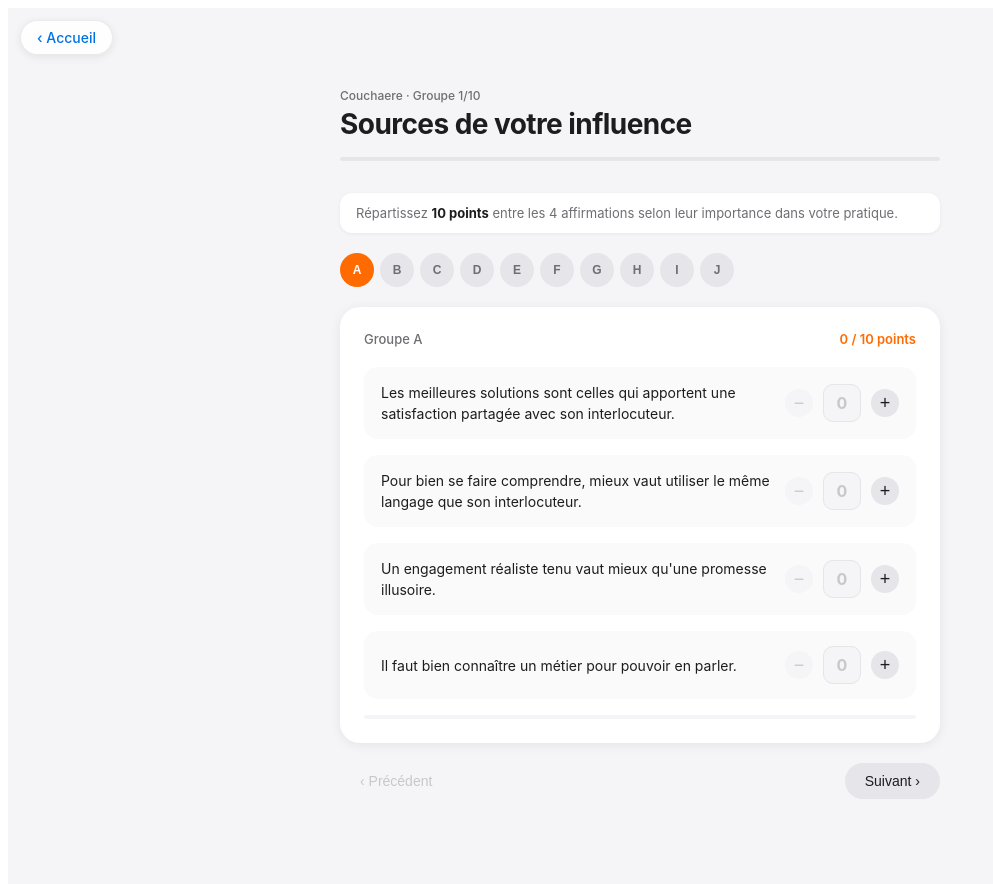
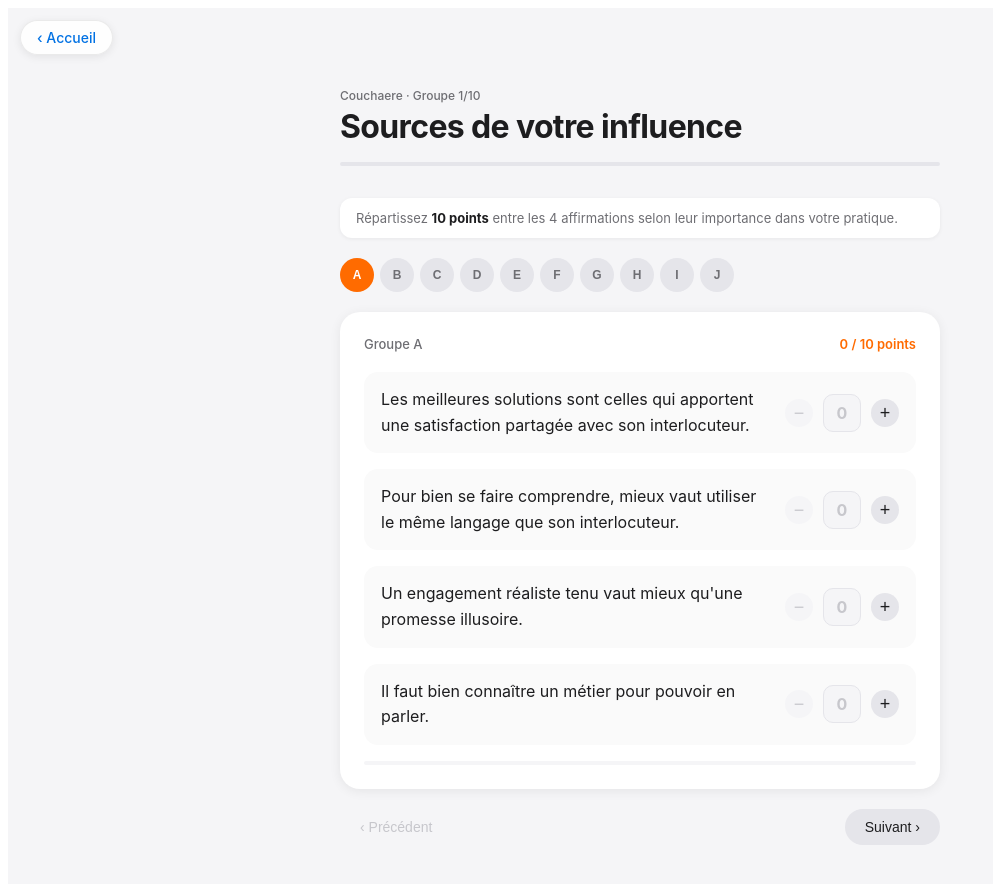
Before and after one commit to dimecon-web/questionnaires-management, a React (Create React App) app: page /sources-influence in a window 1280 px wide. Shown: the top 884 px of the page, without its empty margins (0-993 px from the left). Built offline with nearby package versions, Linux system fonts and the light colour scheme.

Commit message:
larger text + smoother transitions

```diff
--- a/src/SourcesInfluence.jsx
+++ b/src/SourcesInfluence.jsx
@@ -112,9 +112,9 @@ export default function SourcesInfluence() {
 
         <div style={{ marginBottom: 32 }}>
           <div style={{ fontSize: 12, color: "#6e6e73", fontWeight: 500, marginBottom: 4 }}>Couchaere · Groupe {currentGroupe + 1}/{groupes.length}</div>
-          <h1 style={{ fontSize: 28, fontWeight: 700, color: "#1d1d1f", margin: "0 0 16px", letterSpacing: "-0.02em" }}>Sources de votre influence</h1>
+          <h1 style={{ fontSize: 32, fontWeight: 700, color: "#1d1d1f", margin: "0 0 16px", letterSpacing: "-0.02em" }}>Sources de votre influence</h1>
           <div style={{ height: 4, background: "#e5e5ea", borderRadius: 2, overflow: "hidden" }}>
-            <div style={{ height: "100%", width: `${progress}%`, background: "#ff6b00", borderRadius: 2, transition: "width 0.4s ease" }} />
+            <div style={{ height: "100%", width: `${progress}%`, background: "#ff6b00", borderRadius: 2, transition: "width 0.5s cubic-bezier(0.4,0,0.2,1)" }} />
           </div>
         </div>
 
@@ -158,7 +158,7 @@ export default function SourcesInfluence() {
                       background: val > 0 ? "#f5f5f7" : "#fafafa",
                       border: val > 0 ? "1.5px solid #e5e5ea" : "1.5px solid transparent",
                     }}>
-                      <div style={{ flex: 1, fontSize: 14, color: "#1d1d1f", lineHeight: 1.5 }}>{item.text}</div>
+                      <div style={{ flex: 1, fontSize: 16, color: "#1d1d1f", lineHeight: 1.6 }}>{item.text}</div>
                       <div style={{ display: "flex", alignItems: "center", gap: 10, flexShrink: 0 }}>
                         <button onClick={() => setVal(groupe.id, item.id, val - 1)} disabled={val <= 0} style={{
                           width: 28, height: 28, borderRadius: 14, border: "none",
@@ -186,7 +186,7 @@ export default function SourcesInfluence() {
               </div>
 
               <div style={{ marginTop: 16, height: 4, background: "#f5f5f7", borderRadius: 2 }}>
-                <div style={{ height: "100%", width: `${groupeTotal(groupe.id) * 10}%`, background: groupeTotal(groupe.id) === 10 ? "#34c759" : "#ff6b00", borderRadius: 2, transition: "width 0.3s" }} />
+                <div style={{ height: "100%", width: `${groupeTotal(groupe.id) * 10}%`, background: groupeTotal(groupe.id) === 10 ? "#34c759" : "#ff6b00", borderRadius: 2, transition: "width 0.4s cubic-bezier(0.4,0,0.2,1)" }} />
               </div>
             </div>
 
@@ -232,7 +232,7 @@ export default function SourcesInfluence() {
                       <span style={{ color: dim.color, fontWeight: 600 }}>{scores[key]}</span>
                     </div>
                     <div style={{ height: 6, background: "#f5f5f7", borderRadius: 3, overflow: "hidden" }}>
-                      <div style={{ height: "100%", width: `${(scores[key] / 100) * 100}%`, background: dim.color, borderRadius: 3, transition: "width 1s ease" }} />
+                      <div style={{ height: "100%", width: `${(scores[key] / 100) * 100}%`, background: dim.color, borderRadius: 3, transition: "width 1.2s cubic-bezier(0.4,0,0.2,1)" }} />
                     </div>
                   </div>
                 ))}
@@ -249,7 +249,7 @@ export default function SourcesInfluence() {
                   opacity: dominant.includes(key) ? 1 : 0.6,
                 }}>
                   <div style={{ fontSize: 13, fontWeight: 600, color: dim.color, marginBottom: 6 }}>{dim.label}</div>
-                  <div style={{ fontSize: 12, color: "#6e6e73", lineHeight: 1.5, marginBottom: 10 }}>{dim.desc}</div>
+                  <div style={{ fontSize: 13, color: "#6e6e73", lineHeight: 1.6, marginBottom: 10 }}>{dim.desc}</div>
                   <div style={{ display: "flex", flexWrap: "wrap", gap: 4 }}>
                     {dim.keywords.map(kw => (
                       <span key={kw} style={{ padding: "2px 8px", borderRadius: 6, background: `${dim.color}15`, color: dim.color, fontSize: 10, fontWeight: 500 }}>{kw}</span>
```
